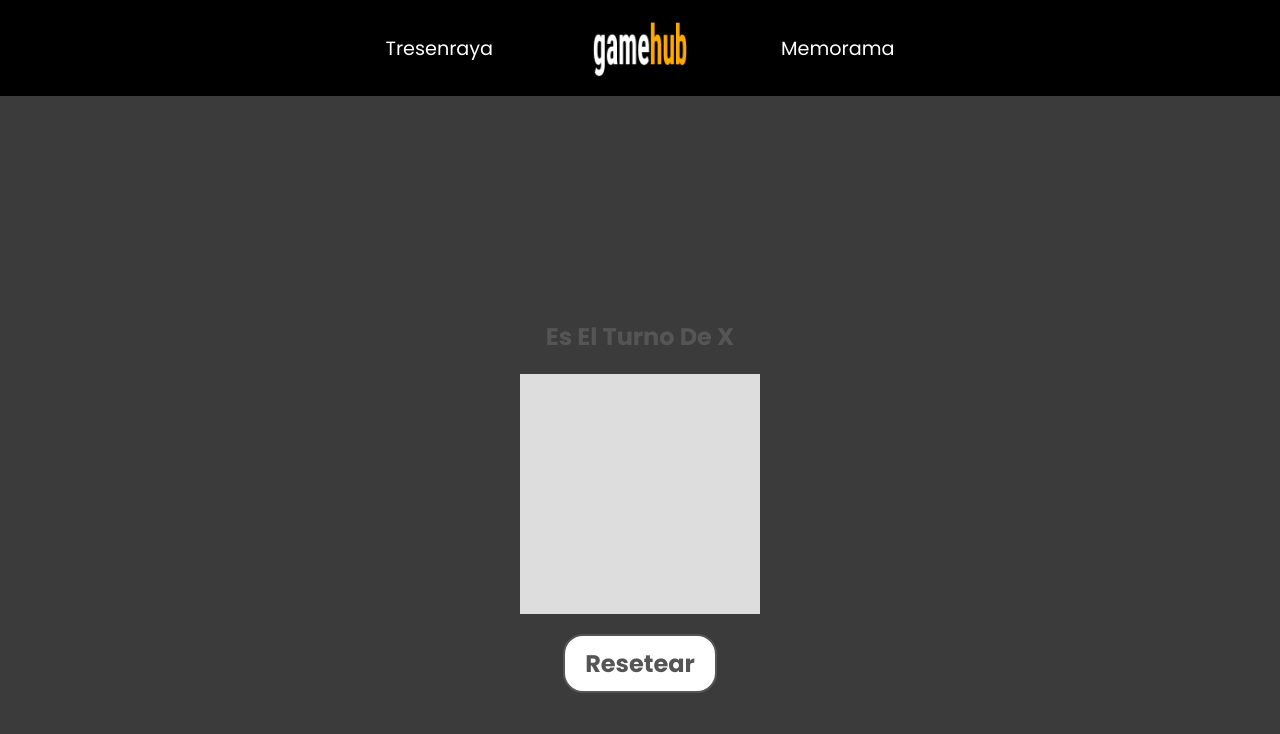
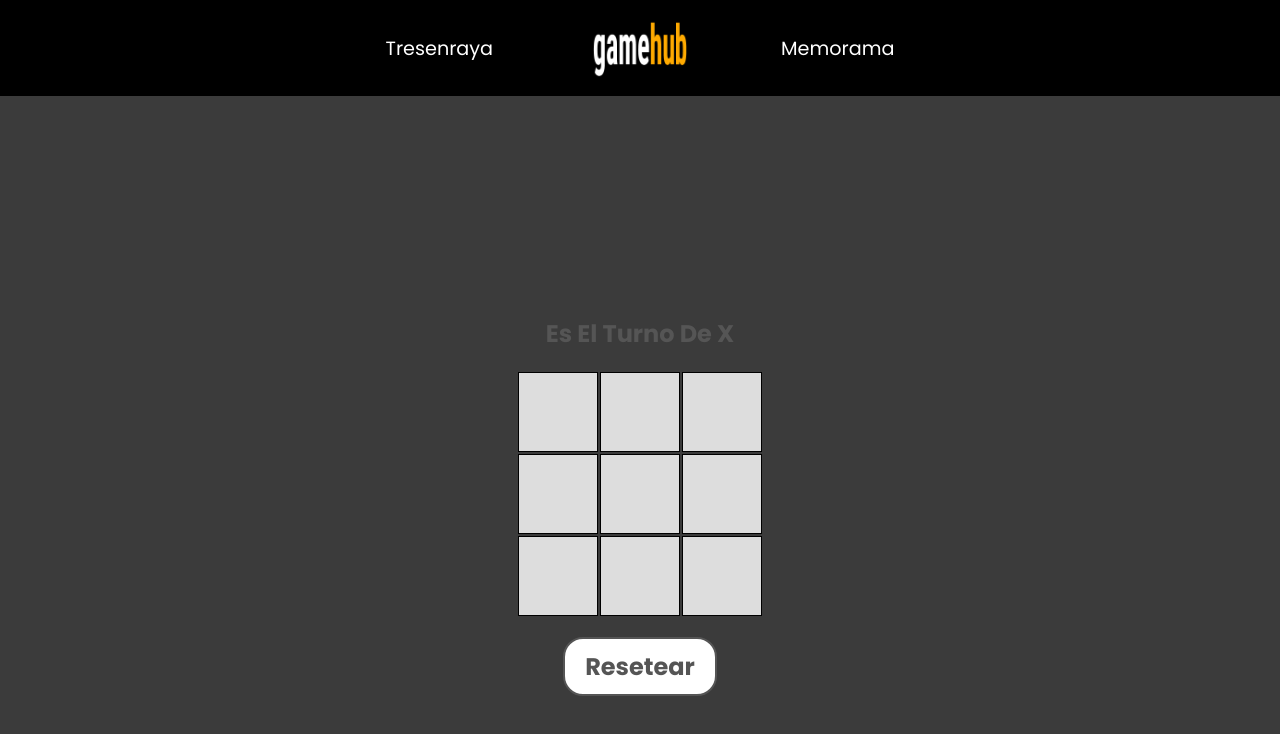
Before and after one commit to ManuelJimena/HubGamesReactJS, a React (Vite) app: page / in a window 1280 px wide. Both pictures are taken after a click on the button "Comenzar". Shown: the top 734 px of the page. Built offline with nearby package versions, Linux system fonts and the light colour scheme.

Commit message:
refact css

```diff
--- a/src/components/Button/Button.css
+++ b/src/components/Button/Button.css
@@ -10,9 +10,9 @@
   transition:
     background-color 0.2s ease,
     color 0.2s ease;
+
+  &:hover {
+    background-color: var(--yellow-color);
+    color: #fff;
+  }
 }
-
-.button:hover {
-  background-color: #555;
-  color: #fff;
-}
--- a/src/components/Cell/Cell.css
+++ b/src/components/Cell/Cell.css
@@ -3,7 +3,8 @@
   justify-content: center;
   align-items: center;
   margin: 0;
-  border: none;
+  border: 1px solid black;
+  margin: 1px;
   font-size: 32px;
   font-weight: bold;
   width: 80px;
--- a/src/components/Header/Header.jsx
+++ b/src/components/Header/Header.jsx
@@ -16,7 +16,7 @@ const Header = ({ logo, logoAlt }) => {
       <div id="menu-btn" className="fas fa-bars icons" onClick={menuBtnClick}></div>
       <a className="no-action-link"></a>
       <nav className="navbar">
-        <NavLink to="tresenraya">Tresenraya</NavLink>
+        <NavLink to="">Tresenraya</NavLink>
         <span className="space"></span>
         <NavLink to="memorama">Memorama</NavLink>
       </nav>
```
